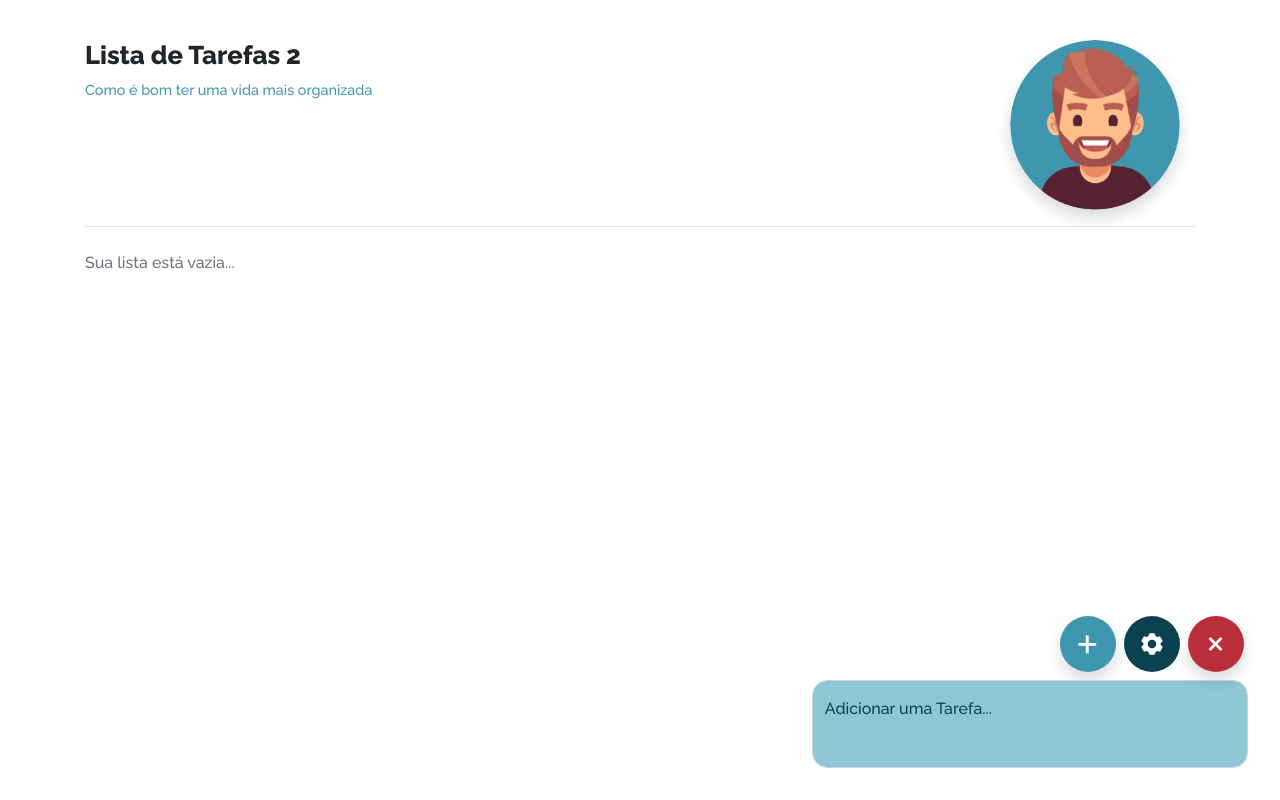
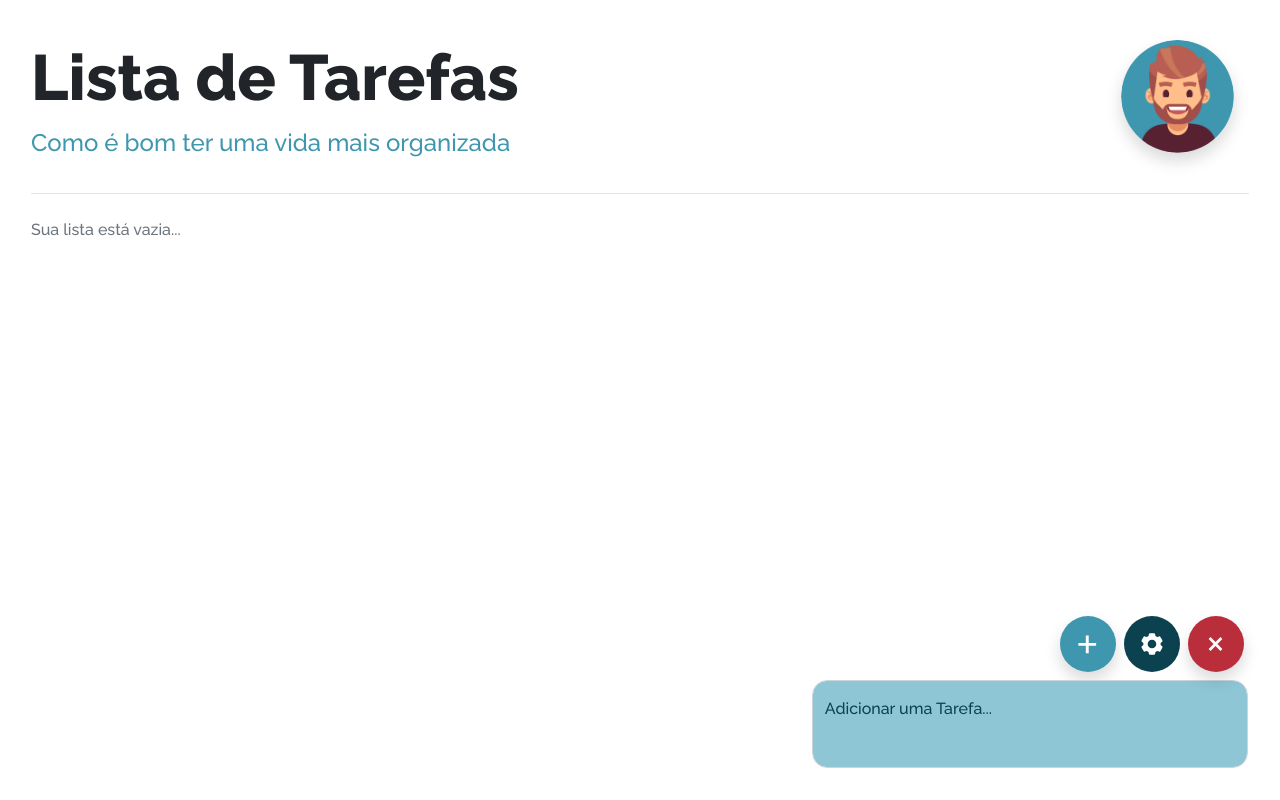
Before and after one commit to mateus-lopes/taskify, a Vue app: page / in a window 1280 px wide. Built offline with nearby package versions, Linux system fonts and the light colour scheme.

Commit message:
concertando bugs

```diff
--- a/src/App.vue
+++ b/src/App.vue
@@ -24,7 +24,7 @@ export default {
     data() {
         return {
             // header
-            title: 'Lista de Tarefas 2',
+            title: 'Lista de Tarefas',
             description: 'Como é bom ter uma vida mais organizada',
             src_user: '../assets/img/users/user_default.png',
 
@@ -100,6 +100,11 @@ textarea:focus {
     outline: 0;
     resize: none;
     background: dotted;
+}
+
+.container {
+    max-width: 100%;
+    margin: 0 auto;
 }
 
 /* ---- resposividade ---- */
@@ -192,4 +197,24 @@ textarea:focus {
         padding: .85em .88em .88em .88em;
     }
 }
+@media screen and (min-width:768px) {
+    /* -- img user -- */
+    .header .img_user {
+        max-width: 30%;
+    }
+
+    /* -- title -- */
+    .header .h2_title {
+        font-weight: 800;
+        font-size: 4em;
+        border: none;
+        width: 100%;
+    }
+
+    .header .p_title {
+        color: #3f97af;
+        font-weight: 500;
+        font-size: 1.5em;
+    }
+}
 </style>
--- a/src/components/NavBar.vue
+++ b/src/components/NavBar.vue
@@ -113,7 +113,7 @@ export default {
 /* - btn e input add_task - */
 
 .div_add_task {
-    position: fixed;
+    position: absolute;
     bottom: 1em;
     right: 1em;
 }
@@ -458,4 +458,16 @@ input:checked+.switch:before {
 .btn-danger {
     border-radius: 30px;
 }
+
+@media screen and (min-width: 370px) {
+    .div_add_task .div_btn_add {
+        margin: 0 -2.5rem 0 0;
+    }
+}
+
+@media screen and (min-width: 768px) {
+    .div_add_task .div_btn_add {
+        margin: 0 -3.5rem 0 0;
+    }
+}
 </style>
```
